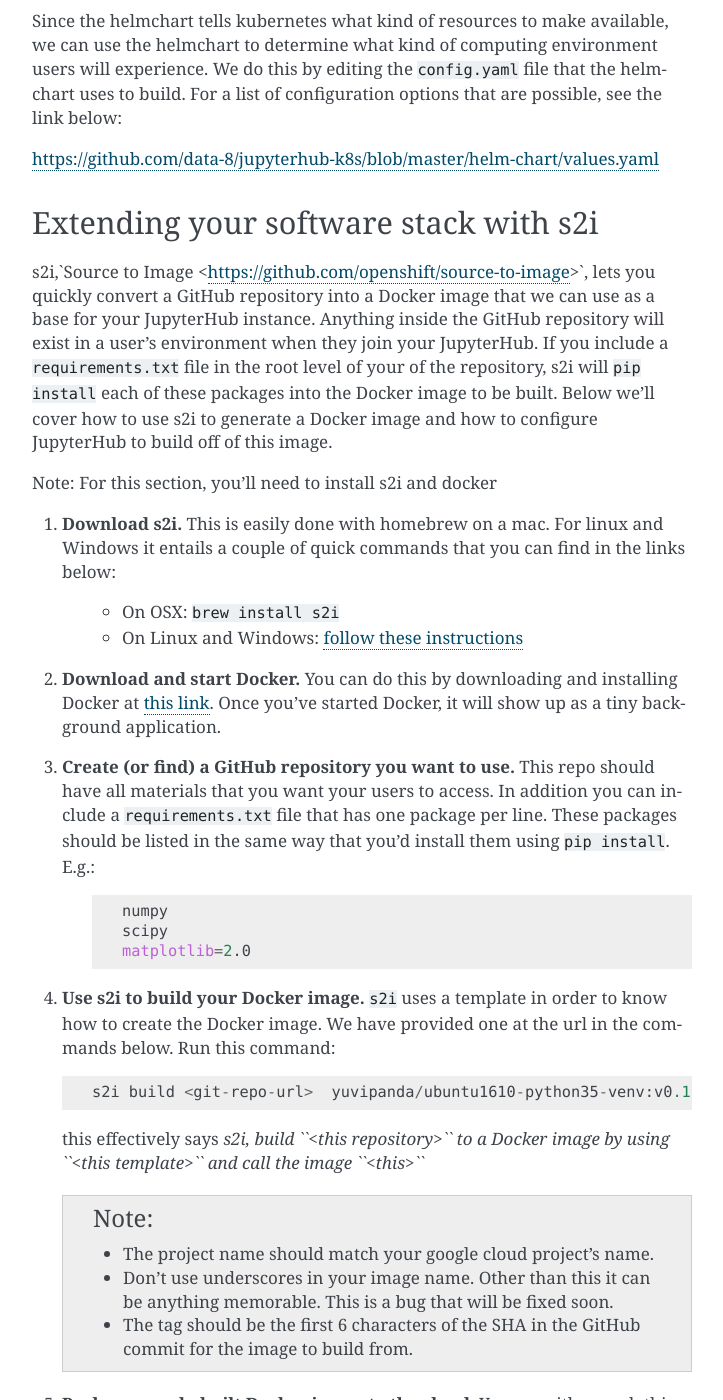
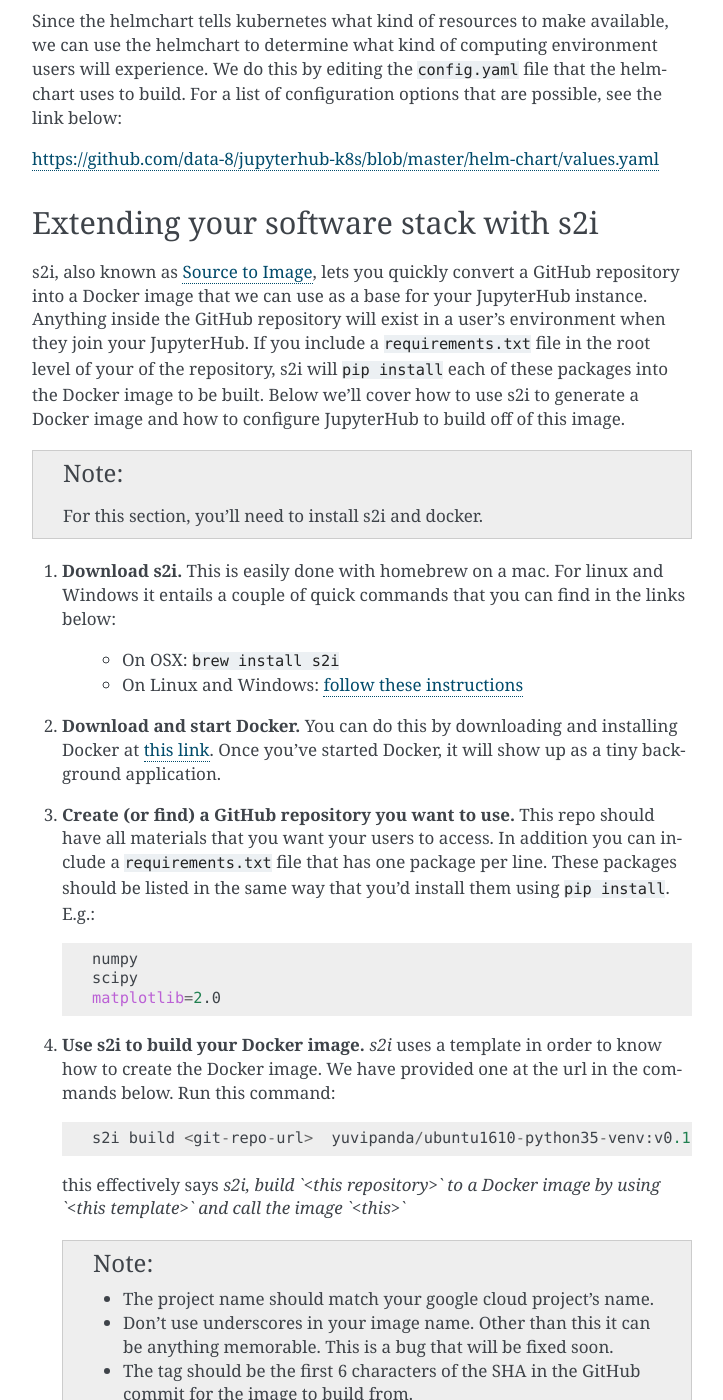
Before and after one commit to jupyterhub/zero-to-jupyterhub-k8s, a Sphinx documentation site: the page built from doc/source/extending.rst, in a window 1280 px wide and 1400 px high, scrolled down 610 px. Shown: the whole window, without its empty margins (388-1111 px from the left). Built offline with Sphinx 7.4.7, drawn with Linux system fonts in a browser that asks for light colours; some of the changed text lies outside the part shown.

Commit message:
Add additional formatting corrections

```diff
--- a/doc/source/extending.rst
+++ b/doc/source/extending.rst
@@ -32,7 +32,7 @@
 Extending your software stack with s2i
 --------------------------------------
 
-s2i,`Source to Image <https://github.com/openshift/source-to-image>`, lets you
+s2i, also known as `Source to Image`_, lets you
 quickly convert a GitHub repository into a Docker image that we can use as a
 base for your JupyterHub instance. Anything inside the GitHub repository
 will exist in a user’s environment when they join your JupyterHub. If you
@@ -41,7 +41,8 @@
 built. Below we’ll cover how to use s2i to generate a Docker image and how to
 configure JupyterHub to build off of this image.
 
-Note: For this section, you’ll need to install s2i and docker
+.. note::
+       For this section, you’ll need to install s2i and docker.
 
 
 1. **Download s2i.** This is easily done with homebrew on a mac. For linux and
@@ -62,20 +63,20 @@
    packages should be listed in the same way that you’d install them using
    ``pip install``. E.g.:
 
-    .. code-block:: bash
+   .. code-block:: bash
 
-        numpy
-        scipy
-        matplotlib=2.0
+          numpy
+          scipy
+          matplotlib=2.0
 
-4. **Use s2i to build your Docker image.** ``s2i`` uses a template in order to
+4. **Use s2i to build your Docker image.** `s2i` uses a template in order to
    know how to create the Docker image. We have provided one at the url in the
    commands below. Run this command::
 
        s2i build <git-repo-url>  yuvipanda/ubuntu1610-python35-venv:v0.1 gcr.io/<project-name>/<name-of-image>:<tag>
 
-   this effectively says *s2i, build ``<this repository>`` to a Docker image by
-   using ``<this template>`` and call the image ``<this>``*
+   this effectively says *s2i, build `<this repository>` to a Docker image by
+   using `<this template>` and call the image `<this>`*
 
   .. note::
          - The project name should match your google cloud project's name.
@@ -99,9 +100,11 @@
               name: gcr.io/<project-name>/<image-name>
              tag: <tag>
 
-7. **Tell helm to update itself using this configuration.** This makes helm instruct kubernetes to change the way that it builds your computing environment, which is now being pointed to the Docker image we’ve created:
+7. **Tell helm to update itself using this configuration.** This makes helm
+   instruct kubernetes to change the way that it builds your computing
+   environment, which is now being pointed to the Docker image we’ve created::
 
-  ``helm upgrade jhub helm-chart -f config.yaml``
+       helm upgrade jhub helm-chart -f config.yaml
 
 8. **Log back into your jupyterhub instance.** If you already have a running jupyterhub session, you’ll need to restart it (by restarting your session from the control panel in the top right). New users won’t have to do this.
 9. **Enjoy your new computing environment!** You should now have a live computing environment built off of the Docker image we’ve created.
```
Also changed, not shown: other parts of doc/source/extending.rst (+3 -0 lines).
